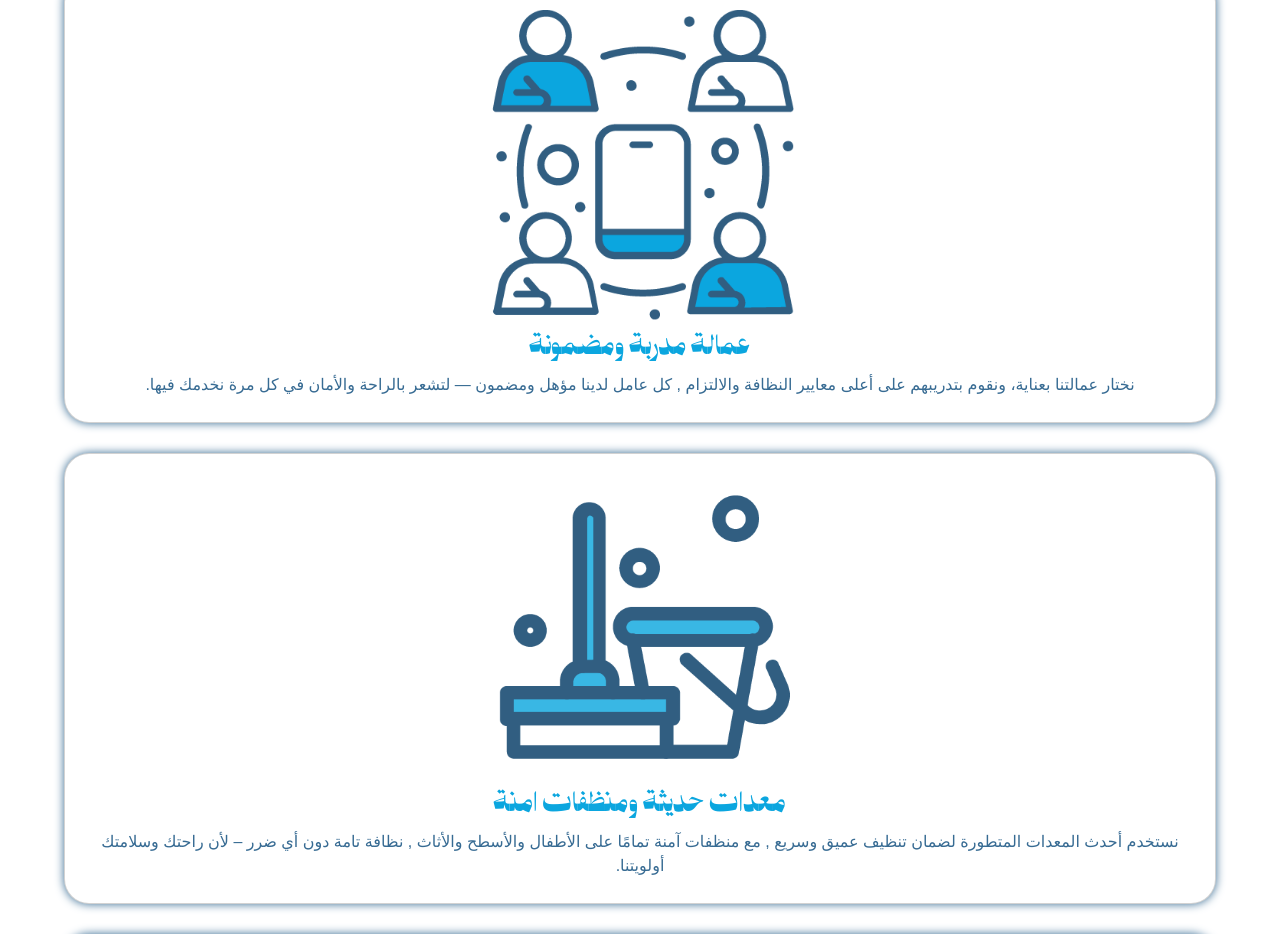
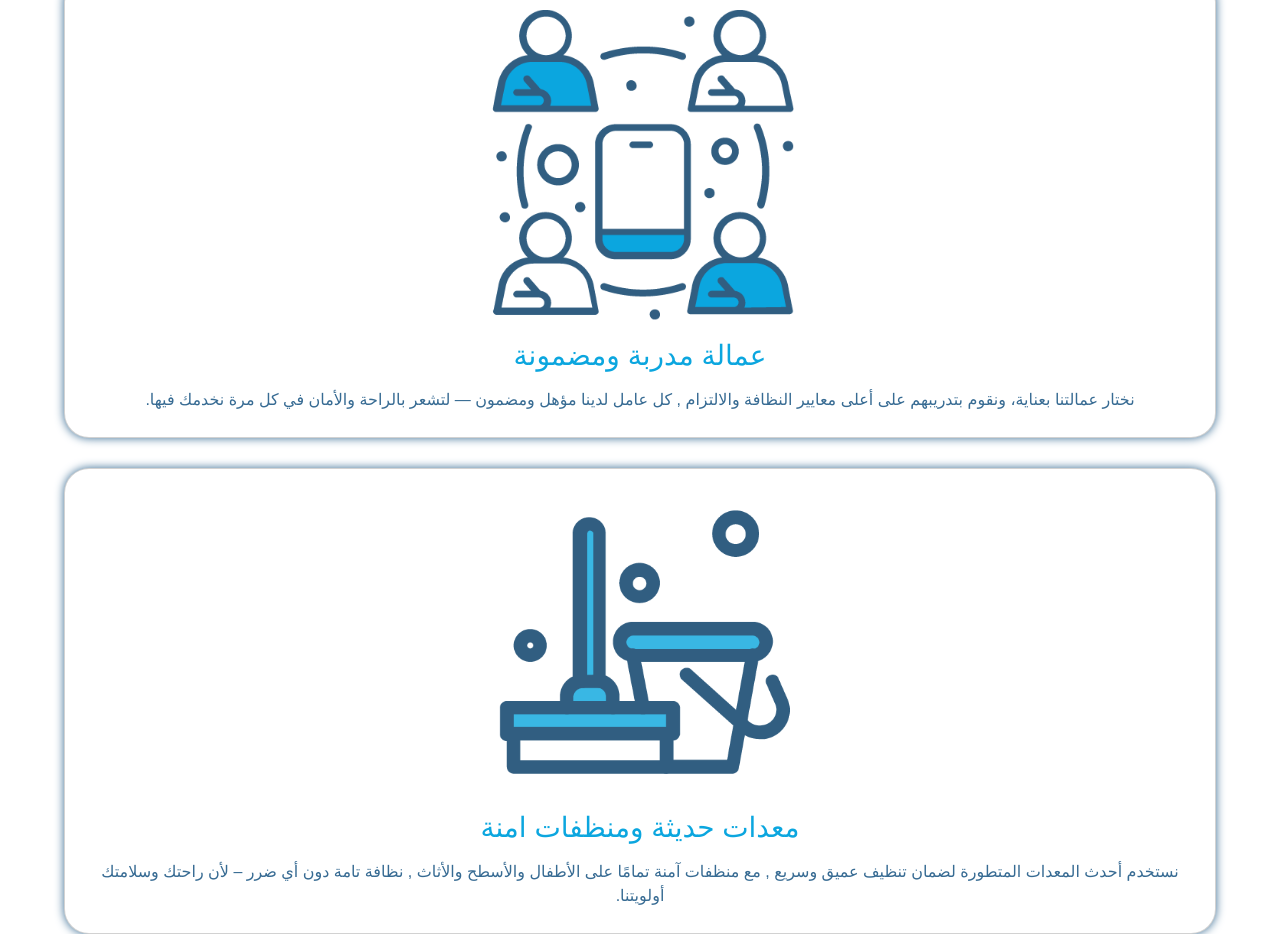
Before and after one commit to Rahaf-8/clean-clear, a plain HTML site: page index.html in a window 1280 px wide. Shown: the part 861-1795 px from the top of the page. Drawn offline with Linux system fonts and the light colour scheme; a web font is replaced by a local one.

Commit message:
Update Style.css

```diff
--- a/CSS/Style.css
+++ b/CSS/Style.css
@@ -225,14 +225,14 @@ section p {
   flex-direction: column;
   justify-content: center;
   align-items: center;
-gap: 30px;
-    margin-top: 30px;
+  gap: 30px;
+  margin-top: 30px;
 }
 .card {
   width: 90%;
-    display: flex;
-    align-items: center;
-    justify-content: center;
+  display: flex;
+  align-items: center;
+  justify-content: center;
   text-align: center;
   padding: 25px 20px;
   border-radius: 25px;
@@ -240,14 +240,13 @@ gap: 30px;
 }
 .card .card-logo {
   width: 30%;
-
 }
 .card .card-logo img {
   width: 100%;
   display: block;
 }
 .card .card-content h3 {
- font-family: var(--main-font);
+  font-family: var(--secondary-font);
   color: var(--secondary-color);
-
+  margin-top: 15px;
 }
```
